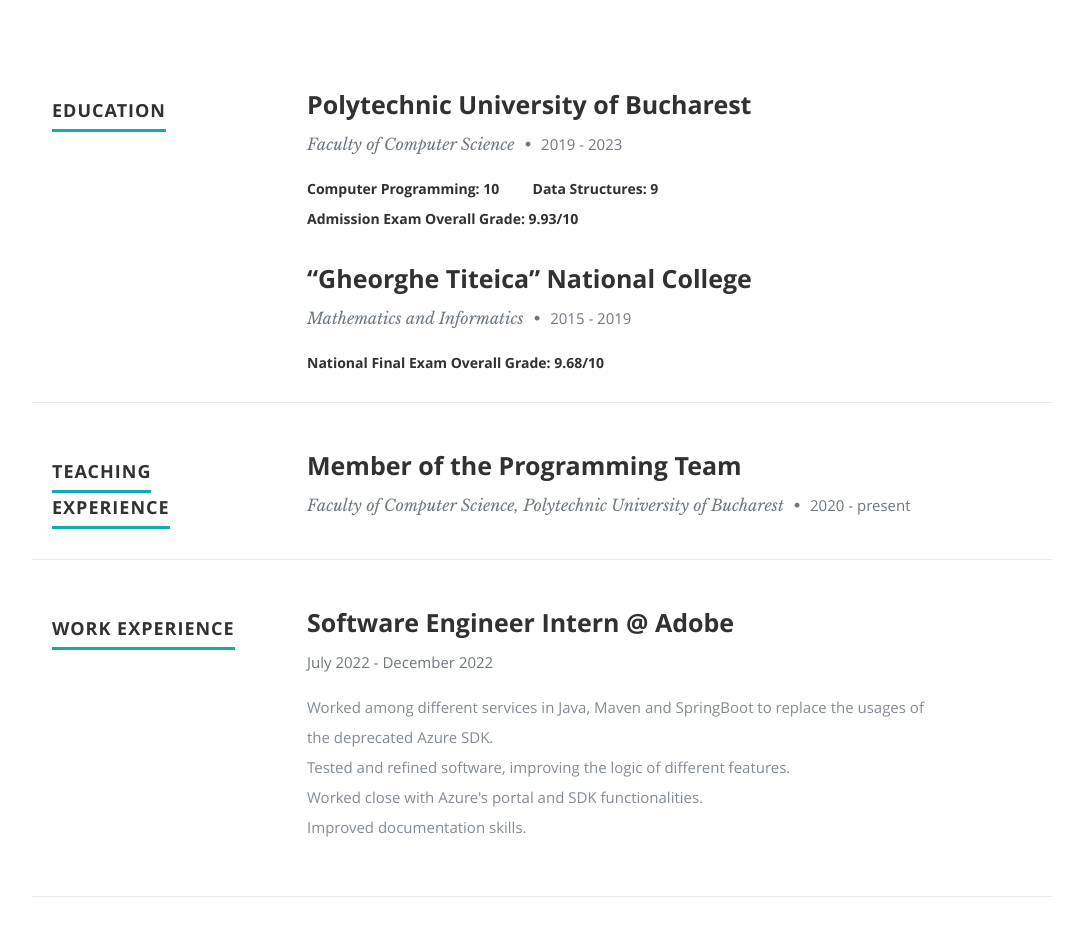
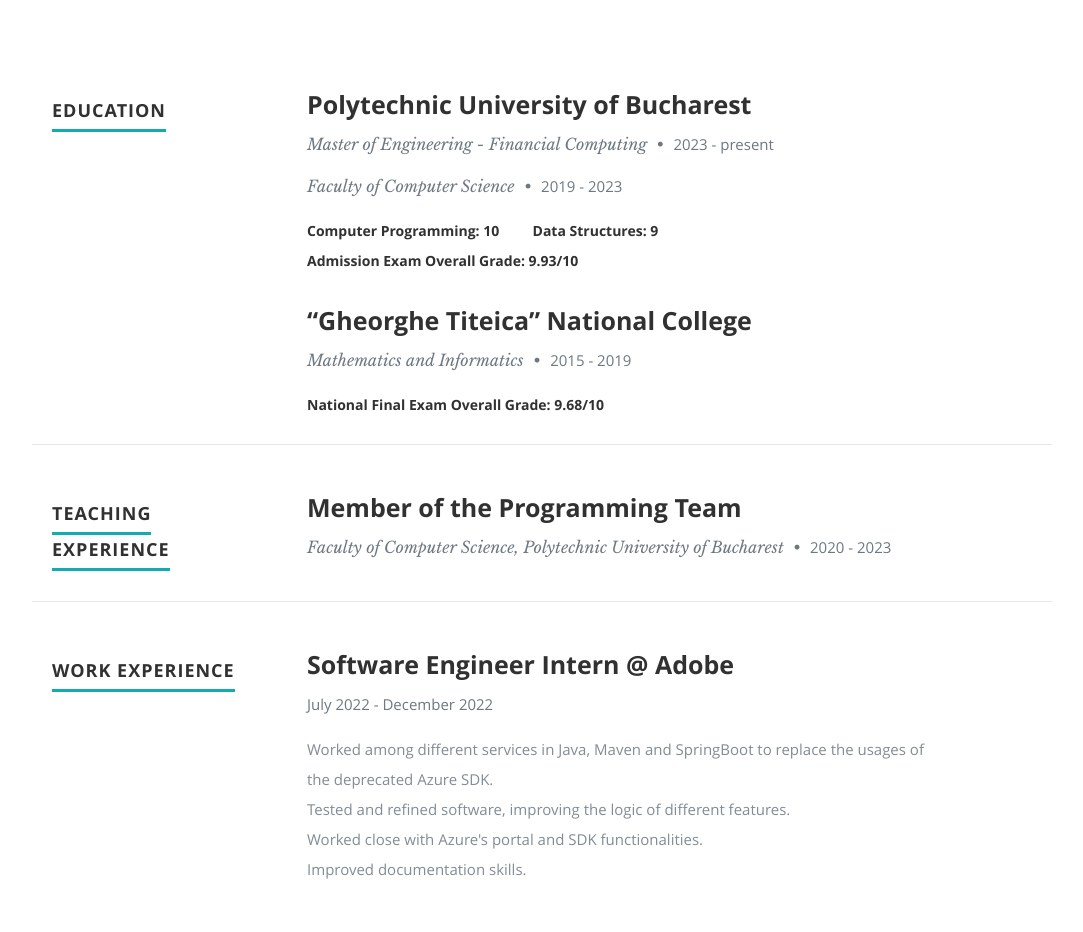
Before and after one commit to eduardscaueru/eduardscaueru.github.io, a plain HTML site: page index.html in a window 1280 px wide. Shown: the part 800-1732 px from the top of the page, without its empty margins (98-1181 px from the left). Drawn offline with nearby package versions, Linux system fonts and the light colour scheme.

Commit message:
Added master

```diff
--- a/index.html
+++ b/index.html
@@ -92,6 +92,7 @@
                <div class="twelve columns">
 
                   <h3>Polytechnic University of Bucharest</h3>
+		  <p class="info">Master of Engineering - Financial Computing <span>&bull;</span> <em class="date">2023 - present</em></p>
                   <p class="info">Faculty of Computer Science <span>&bull;</span> <em class="date">2019 - 2023</em></p>
 
 
@@ -135,7 +136,7 @@
                <div class="twelve columns">
 
                   <h3>Member of the Programming Team</h3>
-                  <p class="info">Faculty of Computer Science, Polytechnic University of Bucharest <span>&bull;</span> <em class="date">2020 - present</em></p>
+                  <p class="info">Faculty of Computer Science, Polytechnic University of Bucharest <span>&bull;</span> <em class="date">2020 - 2023</em></p>
 
                </div>
 
```
